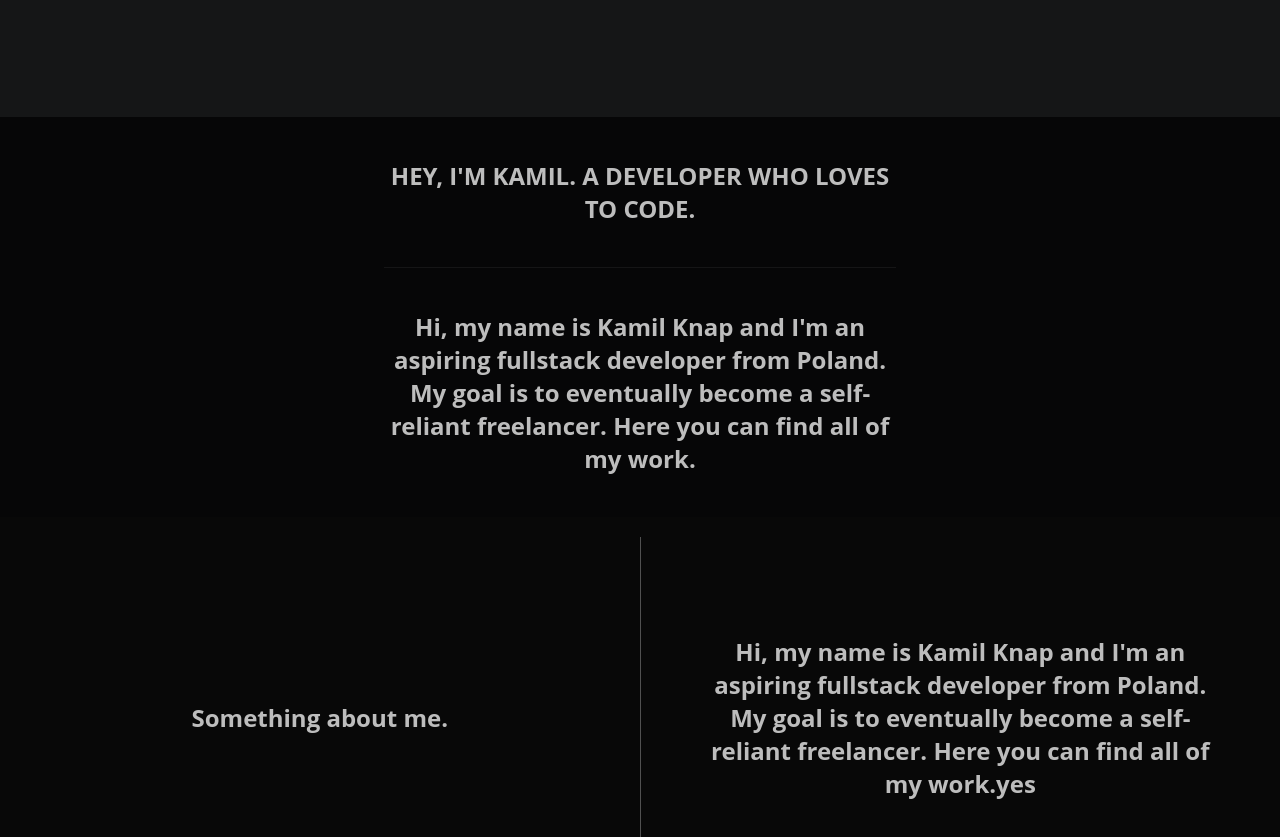
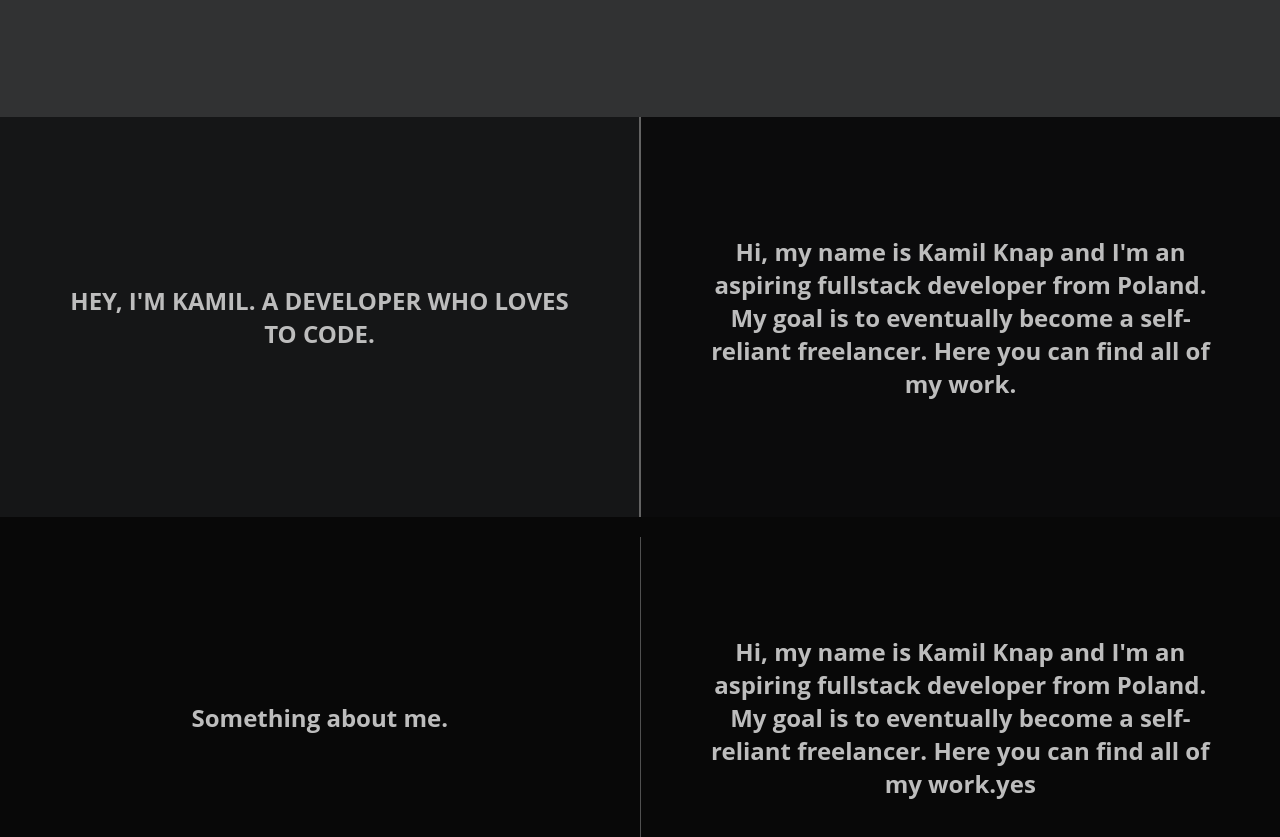
Before and after one commit to kaenpe/kaenpe-portfolio, a Next.js app: page / in a window 1280 px wide. Shown: the part 683-1520 px from the top of the page. Built offline with nearby package versions, Linux system fonts and the light colour scheme.

Commit message:
working on about section

```diff
--- a/components/About/About.js
+++ b/components/About/About.js
@@ -7,11 +7,19 @@ const StyledAboutContainer = styled.section`
 	height: 50vh;
 	position: relative;
 	display: flex;
-	flex-direction: column;
 	justify-content: space-evenly;
 	align-items: center;
-	background-color: #00000075;
+	background-color: ${({ theme }) => theme.colors.background};
 	overflow: hidden;
+	&:after {
+		content: '';
+		position: absolute;
+		width: 50%;
+		height: 100%;
+		left: 0;
+		background-color: ${({ theme }) => theme.colors.thirdBackground};
+		z-index: 101;
+	}
 `;
 
 const StyledUpperText = styled.h1`
@@ -20,7 +28,7 @@ const StyledUpperText = styled.h1`
 	position: relative;
 	width: 40%;
 	text-align: center;
-
+	z-index: 102;
 	opacity: ${({ visible }) => (visible === 'show' ? 1 : 0)};
 	transform: opacity;
 	transform: ${({ visible }) =>
@@ -32,14 +40,19 @@ const StyledBottomText = styled(StyledUpperText)`
 	transform: ${({ visible }) =>
 		visible === 'show' ? 'translateX(0)' : 'translateX(40vw)'};
 	color: ${({ theme }) => theme.colors.primaryText};
+	z-index: 102;
 `;
 
 const StyledDivider = styled.div`
-	height: 1px;
-	width: 40vw;
-	background-color: #eeeeee10;
+	height: 100%;
+	width: 2px;
+	background-color: #636363;
 	position: relative;
-	z-index: 100;
+	z-index: 102;
+	display: flex;
+	justify-content: space-between;
+	align-items: center;
+	flex-direction: column;
 `;
 
 const About = ({ aboutRef, setActive }) => {
--- a/components/Hero/Hero.js
+++ b/components/Hero/Hero.js
@@ -16,7 +16,7 @@ const StyledHeroContainer = styled.section`
 		width: 100%;
 		height: 50vh;
 		bottom: 0;
-		background-color: #151617;
+		background-color: ${({ theme }) => theme.colors.secondBackground};
 	}
 `;
 const StyledTextContainer = styled.div`
@@ -76,7 +76,7 @@ const StyledArrow = styled.div`
 		display: flex;
 		justify-content: center;
 		align-items: flex-end;
-		border-top: 25px solid #313233;
+		border-top: 25px solid #151617;
 		bottom: 0;
 		transform: z-index;
 		transition-duration: 0.2s;
@@ -88,7 +88,7 @@ const StyledArrow = styled.div`
 			z-index: 101;
 			border-left: 40px solid transparent;
 			border-right: 40px solid transparent;
-			border-top: 40px solid #313233;
+			border-top: 40px solid #151617;
 		}
 		&:before {
 			border-left: 25px solid transparent;
@@ -135,7 +135,7 @@ const Hero = ({ heroRef, setActive, scrollToRef }) => {
 					<StyledMiddle color={'#313233'}>WEB </StyledMiddle>
 					<StyledMiddle color={'#0b0b0c'}>DEVELOPMENT</StyledMiddle>
 				</StyledMiddleContainer>
-				<StyledSurname withArrow={true} color='#0b0b0c'>
+				<StyledSurname color='#0b0b0c'>
 					KNAP
 					<StyledArrow onClick={() => scrollToRef(1)}></StyledArrow>
 				</StyledSurname>
--- a/components/Products/Products.js
+++ b/components/Products/Products.js
@@ -36,7 +36,7 @@ const Product = ({ productsRef, setActive }) => {
 
 	useEffect(() => {
 		inView ? setVisible('show') : setVisible('hide');
-		inView ? setActive('PRODUCTS') : null;
+		inView ? setActive('SHOWCASE') : null;
 	}, [inView]);
 	return (
 		<StyledAboutContainer ref={setRefs}>
--- a/components/UI/Navbar/Navbar.js
+++ b/components/UI/Navbar/Navbar.js
@@ -10,7 +10,7 @@ const StyledNavContainer = styled.nav`
 	align-items: center;
 	height: ${({ toggle }) => (toggle ? '5vh' : '0')};
 	background-color: ${({ theme }) => theme.colors.backgroundNavbar};
-	z-index: 102;
+	z-index: 999;
 	top: 0;
 	transition-duration: 0.1s;
 	transform: height;
--- a/components/UI/Navbar/NavbarButton.js
+++ b/components/UI/Navbar/NavbarButton.js
@@ -4,7 +4,7 @@ const StyledButton = styled.button`
 	background-color: ${({ active, button }) => {
 		if (button === 'HOME' && active === 'HOME') return '#ffffff30';
 		if (button === 'ABOUT' && active === 'ABOUT') return '#ffffff30';
-		if (button === 'PRODUCTS' && active === 'PRODUCTS') return '#ffffff30';
+		if (button === 'SHOWCASE' && active === 'SHOWCASE') return '#ffffff30';
 		if (button === 'CONTACT' && active === 'CONTACT') return '#ffffff30';
 		else return 'transparent';
 	}};
--- a/pages/_app.js
+++ b/pages/_app.js
@@ -27,10 +27,12 @@ a:hover {
 const theme = {
 	colors: {
 		background: '#0b0b0c',
+		secondBackground: '#313233',
+		thirdBackground: '#151617',
 		backgroundNavbar: '#080808',
 		primaryText: '#BDBDBD',
 		secondaryText: '#0b0b0c',
-		navbarText: 'rgba(153, 27, 65, 0.548)',
+		navbarText: 'rgb(83, 11, 33)',
 	},
 };
 
```
